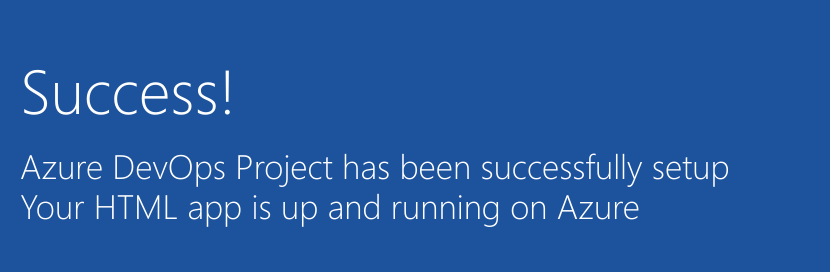
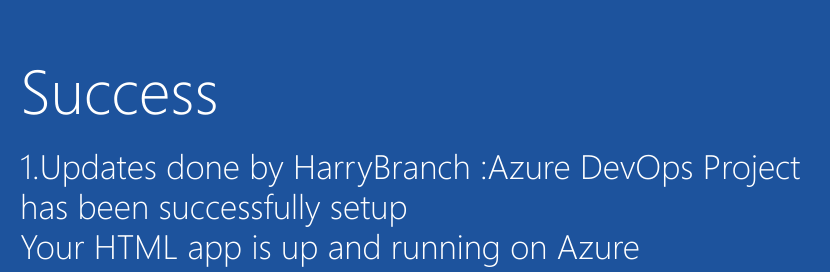
Before and after one commit to GalactusStargazing/Hooli-Co, a plain HTML site: page index.html in a window 1280 px wide. Shown: the part 325-597 px from the top of the page, 205-1035 px from the left. Drawn offline with Linux system fonts and the light colour scheme.

Commit message:
2.commit done by HarryBranch index.hml change

```diff
--- a/index.html
+++ b/index.html
@@ -18,8 +18,8 @@
             </a>
         </div>
             <div class="content-body">
-                <div class="success-text">Success!</div>
-                <div class="description line-1"> Azure DevOps Project has been successfully setup</div>
+                <div class="success-text">Success</div>
+                <div class="description line-1"> 1.Updates done by HarryBranch :Azure DevOps Project has been successfully setup</div>
                 <div class="description line-2"> Your HTML app is up and running on Azure</div>
                 <div class="next-steps-container">
                     <div class="next-steps-header">Next up</div>
```
